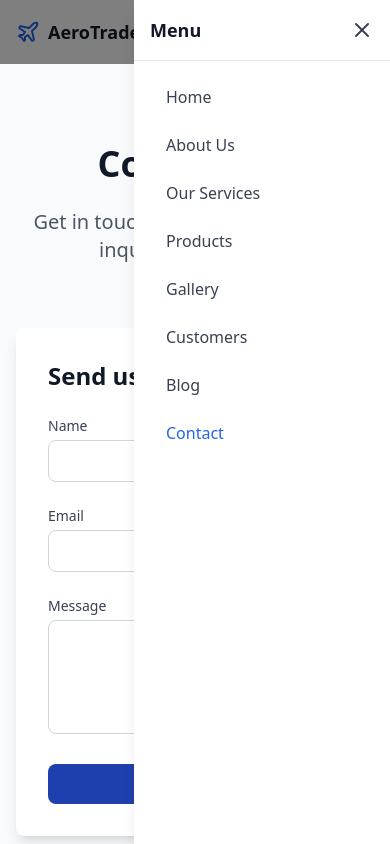
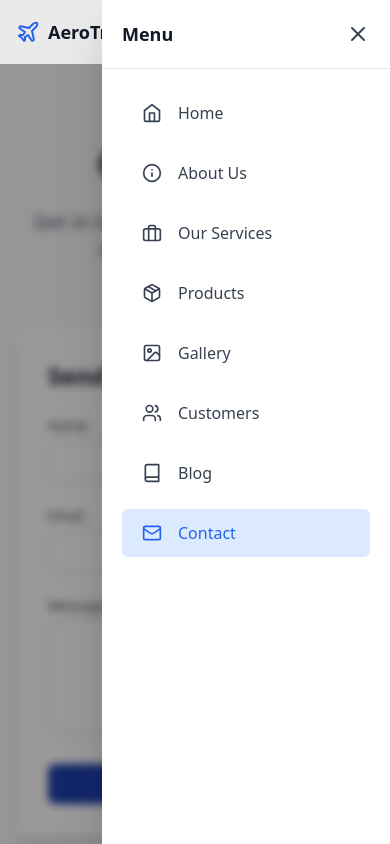
Before and after one commit to giraldi07/compro-aircraft, a React (Vite) app: page /contact in a window 390 px wide. Both pictures are taken after a click on the button 354 px from the left and 32 px from the top of the page. Shown: the top 844 px of the page. Built offline with nearby package versions, Linux system fonts and the light colour scheme.

Commit message:
Add Sidebar on Mobile

```diff
--- a/src/components/Navbar.tsx
+++ b/src/components/Navbar.tsx
@@ -2,16 +2,17 @@ import React from 'react';
 import { Link, useLocation } from 'react-router-dom';
 import { Plane, Menu } from 'lucide-react';
 import { Sidebar } from './Sidebar';
+import { Home, Info, Briefcase, Package, Image, Users, Book, Mail } from 'lucide-react';
 
 const navigation = [
-  { name: 'Home', path: '/' },
-  { name: 'About Us', path: '/about' },
-  { name: 'Our Services', path: '/services' },
-  { name: 'Products', path: '/products' },
-  { name: 'Gallery', path: '/gallery' },
-  { name: 'Customers', path: '/customers' },
-  { name: 'Blog', path: '/blog' },
-  { name: 'Contact', path: '/contact' },
+  { name: 'Home', path: '/', icon: <Home className="h-5 w-5" /> },
+  { name: 'About Us', path: '/about', icon: <Info className="h-5 w-5" /> },
+  { name: 'Our Services', path: '/services', icon: <Briefcase className="h-5 w-5" /> },
+  { name: 'Products', path: '/products', icon: <Package className="h-5 w-5" /> },
+  { name: 'Gallery', path: '/gallery', icon: <Image className="h-5 w-5" /> },
+  { name: 'Customers', path: '/customers', icon: <Users className="h-5 w-5" /> },
+  { name: 'Blog', path: '/blog', icon: <Book className="h-5 w-5" /> },
+  { name: 'Contact', path: '/contact', icon: <Mail className="h-5 w-5" /> },
 ];
 
 export function Navbar() {
@@ -19,9 +20,12 @@ export function Navbar() {
   const location = useLocation();
 
   return (
-    <nav className="fixed w-full bg-white/80 dark:bg-gray-950/80 backdrop-blur-sm z-50">
+    <>
+      {/* Navbar utama */}
+      <nav className="fixed w-full bg-white/80 dark:bg-gray-950/80 backdrop-blur-md z-50">
         <div className="max-w-7xl mx-auto px-4 sm:px-6 lg:px-8">
           <div className="flex justify-between h-16">
+            {/* Logo */}
             <div className="flex items-center">
               <Link to="/" className="flex items-center">
                 <Plane className="h-6 w-6 sm:h-8 sm:w-8 text-blue-600 dark:text-blue-400" />
@@ -29,6 +33,7 @@ export function Navbar() {
               </Link>
             </div>
 
+            {/* Menu Desktop */}
             <div className="hidden md:flex items-center space-x-2 lg:space-x-4">
               {navigation.map((item) => (
                 <Link
@@ -45,6 +50,7 @@ export function Navbar() {
               ))}
             </div>
 
+            {/* Tombol Menu Mobile */}
             <div className="md:hidden flex items-center">
               <button
                 onClick={() => setIsOpen(true)}
@@ -56,9 +62,10 @@ export function Navbar() {
             </div>
           </div>
         </div>
+      </nav>
 
       {/* Sidebar (Mobile Menu) */}
       <Sidebar isOpen={isOpen} onClose={() => setIsOpen(false)} navigation={navigation} />
-    </nav>
+    </>
   );
 }
--- a/src/components/Sidebar.tsx
+++ b/src/components/Sidebar.tsx
@@ -5,7 +5,7 @@ import { X } from 'lucide-react';
 interface SidebarProps {
   isOpen: boolean;
   onClose: () => void;
-  navigation: { name: string; path: string }[];
+  navigation: { name: string; path: string; icon: JSX.Element }[];
 }
 
 export function Sidebar({ isOpen, onClose, navigation }: SidebarProps) {
@@ -13,45 +13,52 @@ export function Sidebar({ isOpen, onClose, navigation }: SidebarProps) {
 
   return (
     <>
-      {/* Overlay untuk menutupi background saat sidebar terbuka */}
-      {isOpen && (
+      {/* Overlay dengan blur */}
       <motion.div
         initial={{ opacity: 0 }}
-          animate={{ opacity: 0.5 }}
+        animate={{ opacity: isOpen ? 1 : 0 }}
         exit={{ opacity: 0 }}
-          className="fixed inset-0 bg-black dark:bg-gray-900 opacity-50 z-40"
+        transition={{ duration: 0.4, ease: 'easeInOut' }}
+        className={`fixed inset-0 bg-black/40 backdrop-blur-sm z-40 ${isOpen ? 'block' : 'hidden'}`}
         onClick={onClose}
       />
-      )}
 
       {/* Sidebar utama */}
       <motion.div
         initial={{ x: '100%' }}
         animate={{ x: isOpen ? 0 : '100%' }}
-        transition={{ duration: 0.3, ease: 'easeInOut' }}
-        className="fixed top-0 right-0 w-64 h-screen bg-white dark:bg-gray-900 shadow-lg z-50"
+        transition={{ duration: 0.5, ease: [0.25, 0.8, 0.25, 1] }} // Cubic Bezier untuk transisi smooth
+        className="fixed top-0 right-0 w-72 h-screen bg-white dark:bg-gray-900 shadow-2xl z-50 flex flex-col"
       >
-        <div className="flex justify-between items-center p-4 border-b dark:border-gray-800">
+        {/* Header Sidebar */}
+        <div className="flex justify-between items-center p-5 border-b dark:border-gray-800">
           <h2 className="text-lg font-semibold text-gray-900 dark:text-white">Menu</h2>
-          <button onClick={onClose} className="text-gray-700 dark:text-gray-300">
+          <button onClick={onClose} className="text-gray-700 dark:text-gray-300 hover:text-red-500 transition">
             <X className="h-6 w-6" />
           </button>
         </div>
 
-        <div className="p-4 space-y-2">
+        {/* Menu Sidebar */}
+        <div className="p-5 space-y-3 flex-1">
           {navigation.map((item) => (
+            <motion.div
+              key={item.name}
+              whileHover={{ scale: 1.05, x: 5 }}
+              transition={{ duration: 0.2, ease: 'easeOut' }}
+            >
               <Link
-              key={item.name}
                 to={item.path}
-              className={`block px-4 py-2 rounded-md text-base font-medium transition ${
+                className={`flex items-center space-x-4 px-5 py-3 rounded-md text-base font-medium transition relative ${
                   location.pathname === item.path
-                  ? 'text-blue-600 dark:text-blue-400'
-                  : 'text-gray-700 dark:text-gray-300 hover:text-blue-600 dark:hover:text-blue-400'
+                    ? 'text-blue-600 dark:text-blue-400 bg-blue-100 dark:bg-gray-800'
+                    : 'text-gray-700 dark:text-gray-300 hover:bg-gray-100 dark:hover:bg-gray-800'
                 }`}
                 onClick={onClose}
               >
-              {item.name}
+                {item.icon}
+                <span>{item.name}</span>
               </Link>
+            </motion.div>
           ))}
         </div>
       </motion.div>
```
Lines whose indentation alone changed are shown as unchanged.
